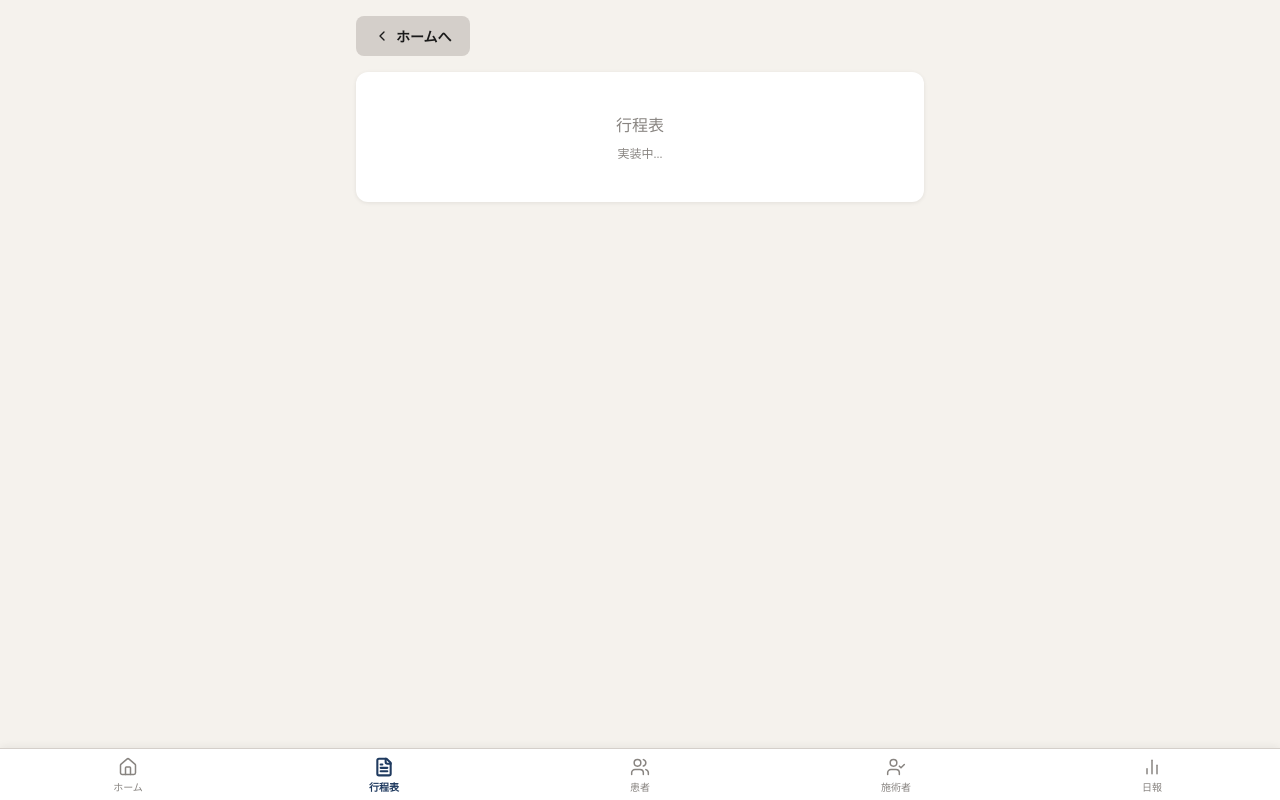
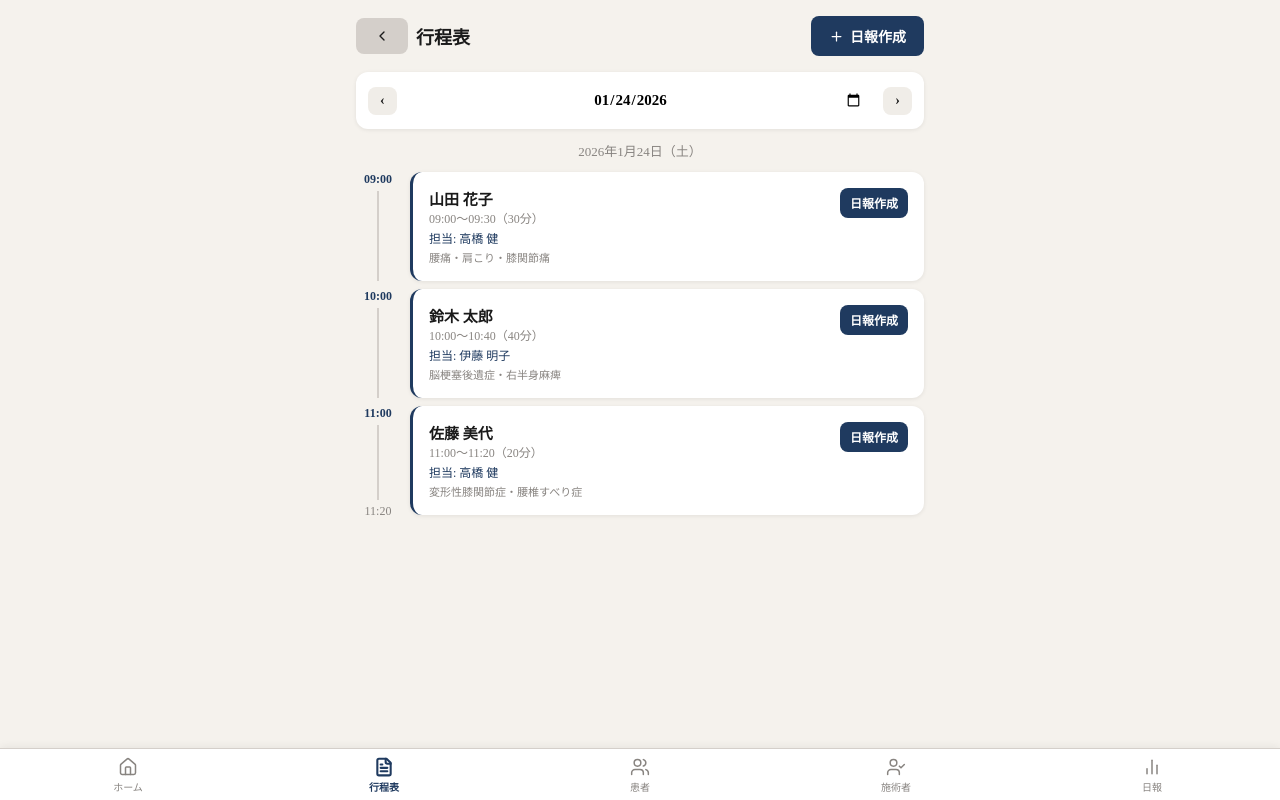
Before and after one commit to incharvest/harvest-daily-report, a React (Vite) app: page / in a window 1280 px wide. Both pictures are taken after a click on the button "行程表". Built offline with nearby package versions, Linux system fonts and the light colour scheme.

Commit message:
step2-3: 行程表 - 日付ナビゲーション・タイムライン・日報遷移
https://claude.ai/code/session_01TpdE9EzEBj9TWzRBM8ffPr

```diff
--- a/src/App.jsx
+++ b/src/App.jsx
@@ -411,6 +411,101 @@ function TherapistsScreen({ navigate }) {
   )
 }
 
+// ── 行程表 ───────────────────────────────────────────────────
+function addDays(dateStr, n) {
+  const d = new Date(dateStr)
+  d.setDate(d.getDate() + n)
+  return d.toISOString().slice(0, 10)
+}
+function fmtDate(dateStr) {
+  const d = new Date(dateStr + 'T00:00:00')
+  const days = ['日','月','火','水','木','金','土']
+  return `${d.getFullYear()}年${d.getMonth()+1}月${d.getDate()}日（${days[d.getDay()]}）`
+}
+
+function ScheduleScreen({ navigate }) {
+  const [date, setDate]     = useState(new Date().toISOString().slice(0, 10))
+  const patients            = LS.get('patients', [])
+  const therapists          = LS.get('therapists', [])
+  const visits              = LS.get('visits', [])
+  const reports             = LS.get('reports', [])
+
+  const dayVisits = visits
+    .filter(v => v.date === date)
+    .sort((a, b) => a.startTime.localeCompare(b.startTime))
+
+  const patMap  = Object.fromEntries(patients.map(p => [p.id, p]))
+  const theMap  = Object.fromEntries(therapists.map(t => [t.id, t]))
+  const repMap  = Object.fromEntries(reports.map(r => [r.visitId, r]))
+
+  return (
+    <div style={s.pageWrap}>
+      <div style={{ display: 'flex', alignItems: 'center', gap: 8, marginBottom: 16 }}>
+        <button onClick={() => navigate('home')} style={s.btn(C.gray2, C.sumi)}>
+          <ChevronLeft size={16} />
+        </button>
+        <h2 style={{ flex: 1, fontSize: 18, fontWeight: 700 }}>行程表</h2>
+        <button onClick={() => navigate('report_new', { date })} style={s.btn()}>
+          <Plus size={15} /> 日報作成
+        </button>
+      </div>
+
+      {/* 日付ナビゲーション */}
+      <div style={{ display: 'flex', alignItems: 'center', gap: 8, marginBottom: 16, ...s.card, padding: '10px 12px' }}>
+        <button onClick={() => setDate(addDays(date, -1))} style={{ ...s.btn(C.gray1, C.sumi), padding: '6px 12px' }}>‹</button>
+        <input type="date" value={date} onChange={e => setDate(e.target.value)}
+          style={{ ...s.input, flex: 1, textAlign: 'center', border: 'none', background: 'transparent', fontSize: 15, fontWeight: 600 }} />
+        <button onClick={() => setDate(addDays(date, 1))} style={{ ...s.btn(C.gray1, C.sumi), padding: '6px 12px' }}>›</button>
+      </div>
+      <div style={{ textAlign: 'center', fontSize: 13, color: C.gray3, marginBottom: 12 }}>{fmtDate(date)}</div>
+
+      {dayVisits.length === 0 && (
+        <div style={{ ...s.card, textAlign: 'center', padding: 40, color: C.gray3 }}>
+          この日の予定はありません
+        </div>
+      )}
+
+      {/* タイムライン */}
+      {dayVisits.map((v, i) => {
+        const p    = patMap[v.patientId]
+        const t    = theMap[v.therapistId]
+        const done = !!repMap[v.id]
+        return (
+          <div key={v.id} style={{ display: 'flex', gap: 10, marginBottom: 4 }}>
+            {/* 時刻・線 */}
+            <div style={{ display: 'flex', flexDirection: 'column', alignItems: 'center', width: 44 }}>
+              <div style={{ fontSize: 12, fontWeight: 700, color: C.ai }}>{v.startTime}</div>
+              <div style={{ flex: 1, width: 2, background: C.gray2, margin: '4px 0' }} />
+              {i === dayVisits.length - 1 && <div style={{ fontSize: 12, color: C.gray3 }}>{v.endTime}</div>}
+            </div>
+            {/* カード */}
+            <div style={{ flex: 1, ...s.card, marginBottom: 4, borderLeft: `3px solid ${done ? C.kincha : C.ai}` }}>
+              <div style={{ display: 'flex', justifyContent: 'space-between', alignItems: 'flex-start' }}>
+                <div>
+                  <div style={{ fontWeight: 700, fontSize: 15 }}>{p?.name || '（不明）'}</div>
+                  <div style={{ fontSize: 12, color: C.gray3 }}>{v.startTime}〜{v.endTime}（{v.duration}分）</div>
+                  {t && <div style={{ fontSize: 12, color: C.ai, marginTop: 2 }}>担当: {t.name}</div>}
+                  {p?.symptoms && <div style={{ fontSize: 11, color: C.gray3, marginTop: 2 }}>{p.symptoms}</div>}
+                </div>
+                <div>
+                  {done ? (
+                    <span style={{ fontSize: 11, padding: '3px 8px', borderRadius: 99, background: '#fdf3dc', color: C.kincha, fontWeight: 700 }}>日報済</span>
+                  ) : (
+                    <button onClick={() => navigate('report_new', { visitId: v.id, date: v.date })}
+                      style={{ ...s.btn(), fontSize: 12, padding: '6px 10px' }}>
+                      日報作成
+                    </button>
+                  )}
+                </div>
+              </div>
+            </div>
+          </div>
+        )
+      })}
+    </div>
+  )
+}
+
 // ── プレースホルダー画面（未実装） ──────────────────────────
 function PlaceholderScreen({ title, navigate }) {
   return (
@@ -469,7 +564,7 @@ export default function App() {
   const renderScreen = () => {
     switch (screen) {
       case 'home':       return <HomeScreen navigate={navigate} />
-      case 'schedule':   return <PlaceholderScreen title="行程表" navigate={navigate} />
+      case 'schedule':   return <ScheduleScreen navigate={navigate} />
       case 'patients':   return <PatientsScreen navigate={navigate} />
       case 'therapists': return <TherapistsScreen navigate={navigate} />
       case 'reports':    return <PlaceholderScreen title="日報" navigate={navigate} />
```
